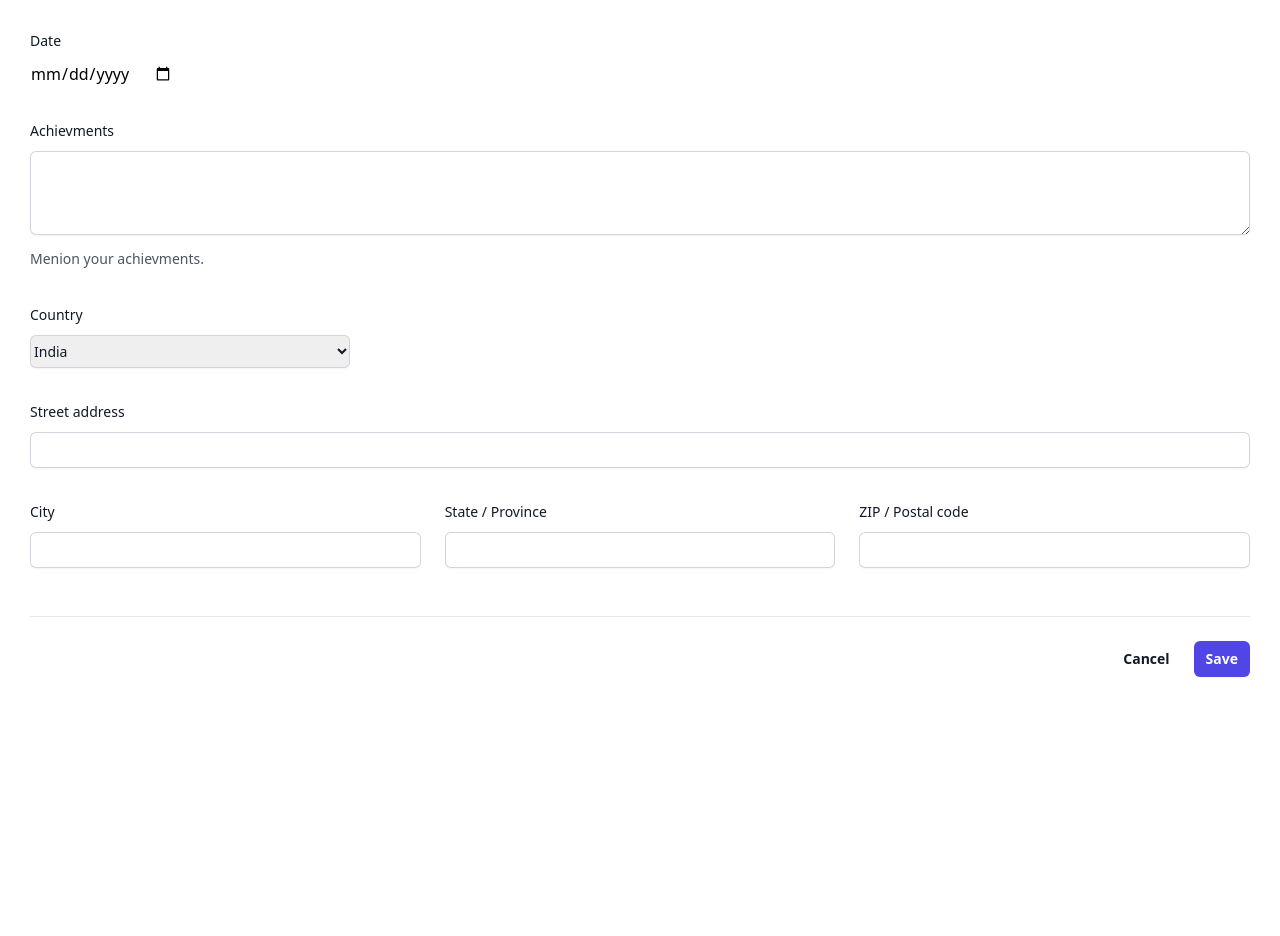
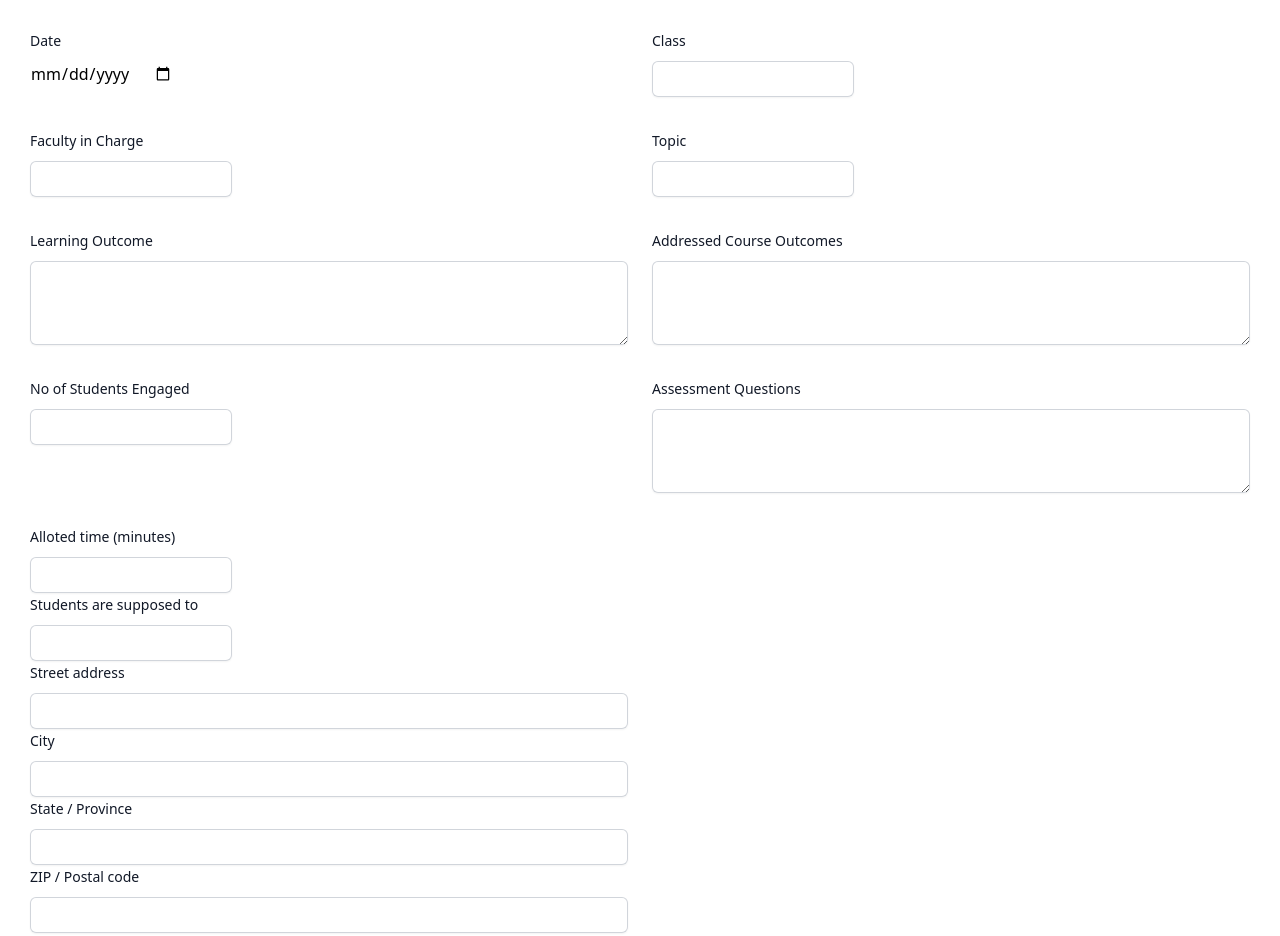
Before and after one commit to arjungopik/Fisat-Active-Learning-Portal, a website: page minutepaper.html in a window 1280 px wide. Shown: the part 440-1376 px from the top of the page. Before the commit the page ends 1141 px from the top, so only its background shows below. Drawn offline with nearby package versions, Linux system fonts and the light colour scheme.

Commit message:
minutepaper1

```diff
--- a/minutepaper.html
+++ b/minutepaper.html
@@ -68,31 +68,77 @@
         <div class="sm:col-span-3">
             <label for="date" class="block text-sm font-medium leading-6 text-gray-900">Date</label>
             <div class="mt-2">
-                <input type="date" id="birthday" name="birthday">
+                <input type="date" id="date" name="date">
+            </div>
+          </div>
+          <div class="sm:col-span-3">
+            <label for="class" class="block text-sm font-medium leading-6 text-gray-900">Class</label>
+            <div class="mt-2">
+              <input type="text" name="class" id="class" autocomplete="family-name"
+                class="block w-200 rounded-md border-0 py-1.5 text-gray-900 shadow-sm ring-1 ring-inset ring-gray-300 placeholder:text-gray-400 focus:ring-2 focus:ring-inset focus:ring-indigo-600 sm:text-sm sm:leading-6" />
+            </div>
+          </div>
+          <div class="sm:col-span-3">
+            <label for="course-name" class="block text-sm font-medium leading-6 text-gray-900">Faculty in Charge</label>
+            <div class="mt-2">
+              <input type="text" name="fic" id="fic" autocomplete="family-name"
+                class="block w-200 rounded-md border-0 py-1.5 text-gray-900 shadow-sm ring-1 ring-inset ring-gray-300 placeholder:text-gray-400 focus:ring-2 focus:ring-inset focus:ring-indigo-600 sm:text-sm sm:leading-6" />
+            </div>
+          </div>
+          <div class="sm:col-span-3">
+            <label for="Topic" class="block text-sm font-medium leading-6 text-gray-900">Topic</label>
+            <div class="mt-2">
+              <input type="text" name="Topic" id="Topic" autocomplete="family-name"
+                class="block w-200 rounded-md border-0 py-1.5 text-gray-900 shadow-sm ring-1 ring-inset ring-gray-300 placeholder:text-gray-400 focus:ring-2 focus:ring-inset focus:ring-indigo-600 sm:text-sm sm:leading-6" />
+            </div>
+          </div>
+          <div class="sm:col-span-3">
+            <label for="about" class="block text-sm font-medium leading-6 text-gray-900">Learning Outcome</label>
+            <div class="mt-2">
+              <textarea id="about" name="about" rows="3"
+                class="block w-full rounded-md border-0 py-1.5 text-gray-900 shadow-sm ring-1 ring-inset ring-gray-300 placeholder:text-gray-400 focus:ring-2 focus:ring-inset focus:ring-indigo-600 sm:text-sm sm:leading-6"></textarea>
             </div>
           </div>
 
-        <div class="col-span-full">
-          <label for="about" class="block text-sm font-medium leading-6 text-gray-900">Achievments</label>
+        <div class="sm:col-span-3">
+          <label for="aco" class="block text-sm font-medium leading-6 text-gray-900">Addressed Course
+            Outcomes</label>
           <div class="mt-2">
             <textarea id="about" name="about" rows="3"
               class="block w-full rounded-md border-0 py-1.5 text-gray-900 shadow-sm ring-1 ring-inset ring-gray-300 placeholder:text-gray-400 focus:ring-2 focus:ring-inset focus:ring-indigo-600 sm:text-sm sm:leading-6"></textarea>
           </div>
-          <p class="mt-3 text-sm leading-6 text-gray-600">
-            Menion your achievments.
-          </p>
         </div>
-
         <div class="sm:col-span-3">
-          <label for="country" class="block text-sm font-medium leading-6 text-gray-900">Country</label>
+          <label for="stud-engaged" class="block text-sm font-medium leading-6 text-gray-900">No of Students Engaged</label>
           <div class="mt-2">
-            <select id="country" name="country" autocomplete="country-name"
-              class="block w-full rounded-md border-0 py-1.5 text-gray-900 shadow-sm ring-1 ring-inset ring-gray-300 focus:ring-2 focus:ring-inset focus:ring-indigo-600 sm:max-w-xs sm:text-sm sm:leading-6">
-              <option>India</option>
-
-            </select>
+            <input type="text" name="sengage" id="sengage" autocomplete="family-name"
+              class="block w-200 rounded-md border-0 py-1.5 text-gray-900 shadow-sm ring-1 ring-inset ring-gray-300 placeholder:text-gray-400 focus:ring-2 focus:ring-inset focus:ring-indigo-600 sm:text-sm sm:leading-6" />
           </div>
         </div>
+        <div class="sm:col-span-3">
+          <label for="aco" class="block text-sm font-medium leading-6 text-gray-900">Assessment Questions</label>
+          <div class="mt-2">
+            <textarea id="about" name="about" rows="3"
+              class="block w-full rounded-md border-0 py-1.5 text-gray-900 shadow-sm ring-1 ring-inset ring-gray-300 placeholder:text-gray-400 focus:ring-2 focus:ring-inset focus:ring-indigo-600 sm:text-sm sm:leading-6"></textarea>
+          </div>
+        </div>
+        <div class="sm:col-span-3">
+          <label for="stud-engaged" class="block text-sm font-medium leading-6 text-gray-900">Alloted time (minutes)</label>
+          <div class="mt-2">
+            <input type="text" name="sengage" id="sengage" autocomplete="family-name"
+              class="block w-200 rounded-md border-0 py-1.5 text-gray-900 shadow-sm ring-1 ring-inset ring-gray-300 placeholder:text-gray-400 focus:ring-2 focus:ring-inset focus:ring-indigo-600 sm:text-sm sm:leading-6" />
+          </div>
+          <div class="sm:col-span-3">
+            <label for="stud-engaged" class="block text-sm font-medium leading-6 text-gray-900">Students are supposed
+              to</label>
+            <div class="mt-2">
+              <input type="text" name="sengage" id="sengage" autocomplete="family-name"
+                class="block w-200 rounded-md border-0 py-1.5 text-gray-900 shadow-sm ring-1 ring-inset ring-gray-300 placeholder:text-gray-400 focus:ring-2 focus:ring-inset focus:ring-indigo-600 sm:text-sm sm:leading-6" />
+            </div>
+          </div>
+
+
+
 
 
 
```
